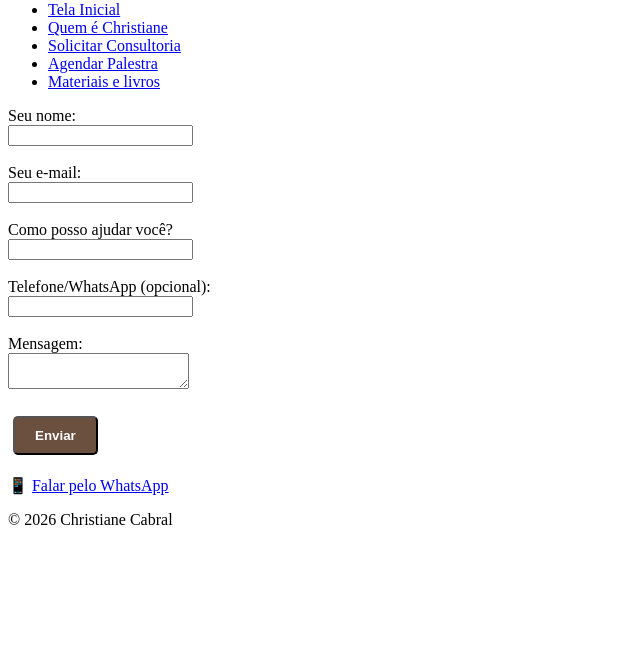
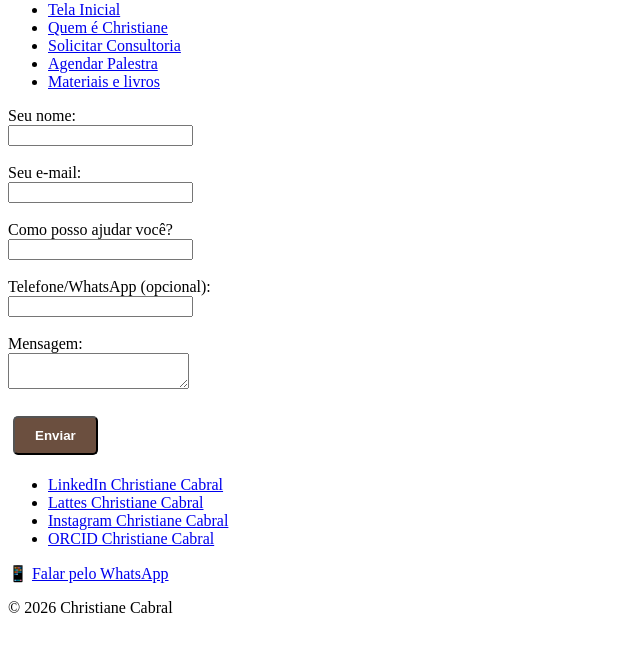
Before and after one commit to pedrojolig/site-christiane-cabral, a plain HTML site: page faleconosco.html in a window 1280 px wide. Shown: the part 79-730 px from the top of the page, without its empty margins (0-640 px from the left). Drawn offline with Linux system fonts and the light colour scheme.

Commit message:
inclui os links das redes sociais de Chris, troquei a foto anterior por uma que ela prefere

```diff
--- a/faleconosco.html
+++ b/faleconosco.html
@@ -44,13 +44,12 @@
     <div id="mensagem-resultado" class="mensagem" role="alert" aria-live="assertive"></div>
 
     <!-- Redes sociais (comentadas até receber links oficiais) -->
-    <!-- <ul>
-      <li><a href="#">LinkedIn</a></li>
-      <li><a href="#">Lattes</a></li>
-      <li><a href="#">Instagram</a></li>
-      <li><a href="#">ORCID</a></li>
-      <li><a href="#">ResearchGate</a></li>
-    </ul> -->
+    <ul>
+      <li><a href="https://www.linkedin.com/company/ppgi-ufal/posts/?feedView=all">LinkedIn Christiane Cabral</a></li>
+      <li><a href="http://lattes.cnpq.br/9204584364501313">Lattes Christiane Cabral</a></li>
+      <li><a href="https://www.instagram.com/christianecabral27/">Instagram Christiane Cabral</a></li>
+      <li><a href="https://orcid.org/my-orcid?orcid=0000-0001-7579-8107">ORCID Christiane Cabral</a></li>
+    </ul>
 
     <!-- Contato direto por WhatsApp -->
     <p>
```
Also changed, not shown: imagens/foto-christiane-cabral.jpeg.
